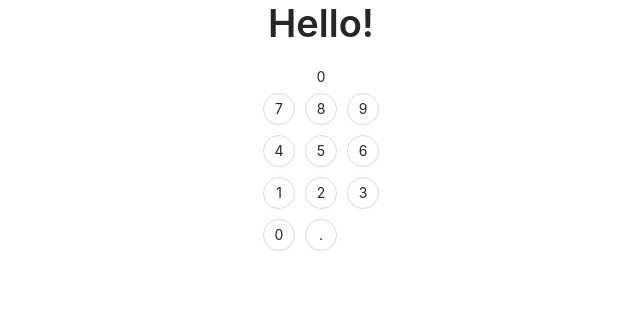
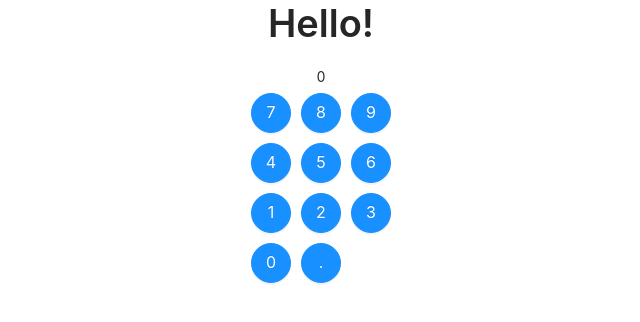
Before and after one commit to spacepolice10/react-calc, a React (Vite) app: page / in a window 1280 px wide. Shown: the top 322 px of the page, without its empty margins (319-959 px from the left). Built offline with nearby package versions, Linux system fonts and the light colour scheme.

Commit message:
feat: implement store with numbers

```diff
--- a/src/components/Numbers.jsx
+++ b/src/components/Numbers.jsx
@@ -1,4 +1,4 @@
-import { Row, Col, Button, Space } from 'antd'
+import { Row, Col, Button } from 'antd'
 import { useDispatch } from 'react-redux'
 import { add } from '../redux/addNumberSlice'
 const style={margin: '5px'}
@@ -9,43 +9,43 @@ const Numbers = () => {
     <div>
         <Row justify='center'>
             <Col span={8}>
-                <Button onClick={() => {dispatch(add('8'))}} style={style} shape='circle'>7</Button>
+                <Button onClick={() => {dispatch(add('7'))}} style={style} shape='circle' size='large' type='primary'>7</Button>
             </Col>
             <Col span={8}>
-                <Button style={style} shape='circle'>8</Button>
+                <Button onClick={() => {dispatch(add('8'))}} style={style} shape='circle' size='large' type='primary'>8</Button>
             </Col>
             <Col span={8}>
-                <Button style={style} shape='circle'>9</Button>
+                <Button onClick={() => {dispatch(add('9'))}} style={style} shape='circle' size='large' type='primary'>9</Button>
             </Col>
         </Row>
         <Row>
             <Col span={8}>
-                <Button style={style} shape='circle'>4</Button>
+                <Button onClick={() => {dispatch(add('4'))}} style={style} shape='circle' size='large' type='primary'>4</Button>
             </Col>
             <Col span={8}>
-                <Button style={style} shape='circle'>5</Button>
+                <Button onClick={() => {dispatch(add('5'))}} style={style} shape='circle' size='large' type='primary'>5</Button>
             </Col>
             <Col span={8}>
-                <Button style={style} shape='circle'>6</Button>
+                <Button onClick={() => {dispatch(add('6'))}} style={style} shape='circle' size='large' type='primary'>6</Button>
             </Col>
         </Row>
         <Row>
             <Col span={8}>
-                <Button style={style} shape='circle'>1</Button>
+                <Button onClick={() => {dispatch(add('1'))}} style={style} shape='circle' size='large' type='primary'>1</Button>
             </Col>
             <Col span={8}>
-                <Button style={style} shape='circle'>2</Button>
+                <Button onClick={() => {dispatch(add('2'))}} style={style} shape='circle' size='large' type='primary'>2</Button>
             </Col>
             <Col span={8}>
-                <Button style={style} shape='circle'>3</Button>
+                <Button onClick={() => {dispatch(add('3'))}} style={style} shape='circle' size='large' type='primary'>3</Button>
             </Col>
         </Row>
         <Row>
             <Col span={8}>
-                <Button style={style} shape='circle'>0</Button>
+                <Button onClick={() => {dispatch(add('0'))}} style={style} shape='circle' size='large' type='primary'>0</Button>
             </Col>
             <Col span={8}>
-                <Button style={style} shape='circle'>.</Button>
+                <Button onClick={() => {dispatch(add('.'))}} style={style} shape='circle' size='large' type='primary'>.</Button>
             </Col>
         </Row>
     </div>
```
